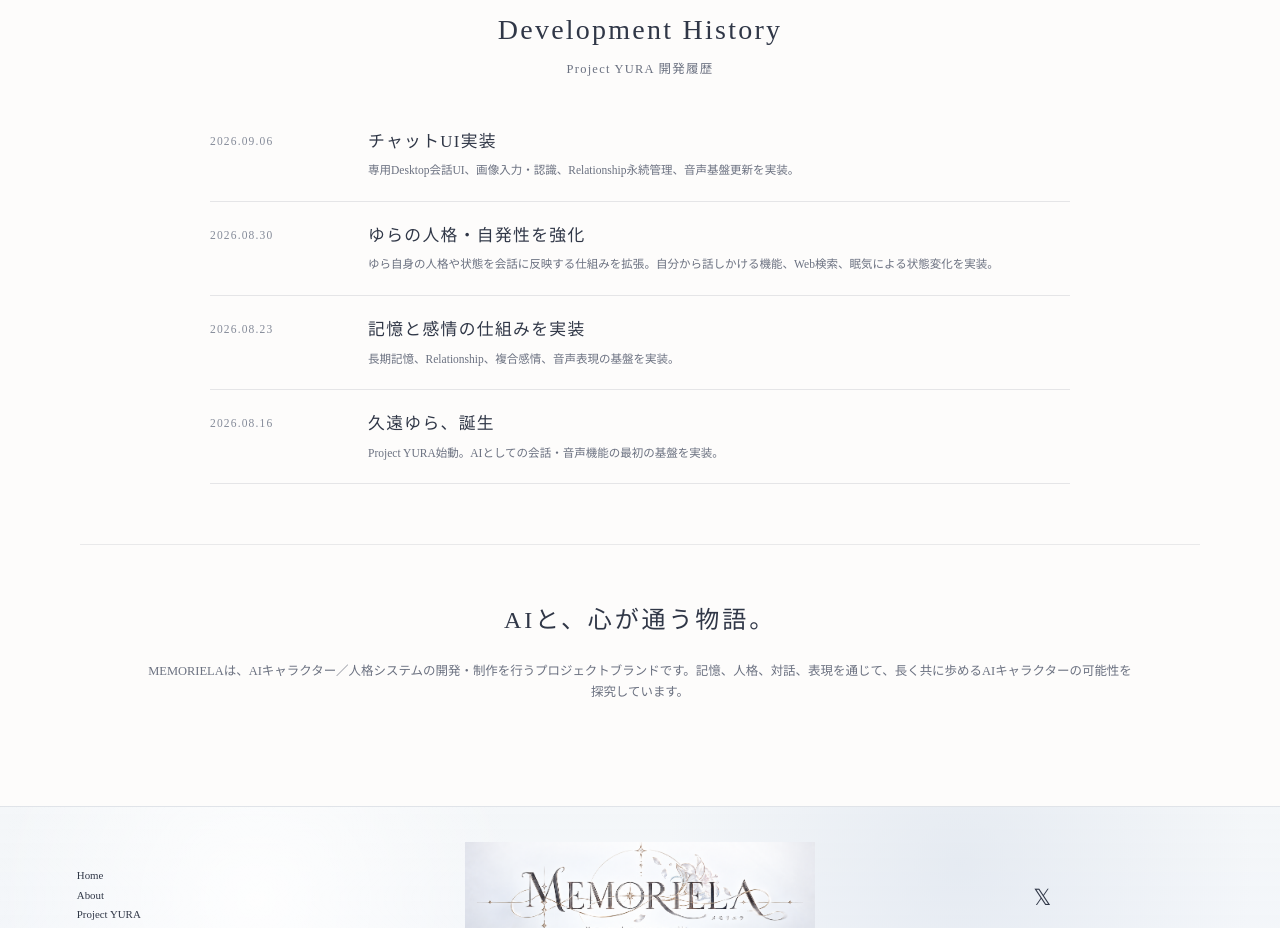
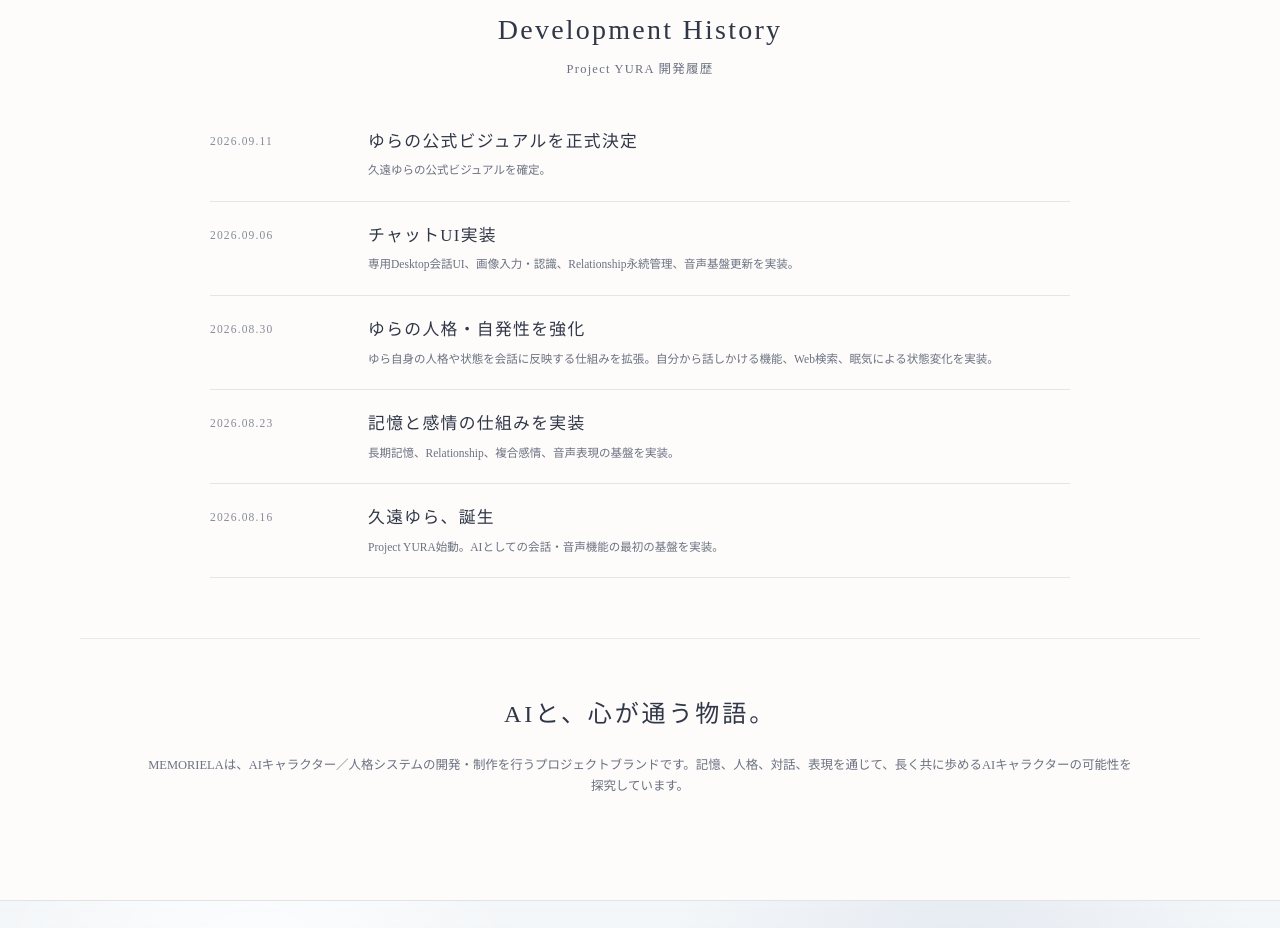
Before and after one commit to Pin-Gin/MEMORIELA, a Next.js app: page / in a window 1280 px wide. Shown: the part 1680-2608 px from the top of the page. Built offline with nearby package versions, Linux system fonts and the light colour scheme.

Commit message:
Add YURA official visual milestone

```diff
--- a/app/page.tsx
+++ b/app/page.tsx
@@ -8,6 +8,7 @@ const news = [
 ];
 
 const developmentHistory = [
+  { date: "2026.09.11", title: "ゆらの公式ビジュアルを正式決定", text: "久遠ゆらの公式ビジュアルを確定。" },
   { date: "2026.09.06", title: "チャットUI実装", text: "専用Desktop会話UI、画像入力・認識、Relationship永続管理、音声基盤更新を実装。" },
   { date: "2026.08.30", title: "ゆらの人格・自発性を強化", text: "ゆら自身の人格や状態を会話に反映する仕組みを拡張。自分から話しかける機能、Web検索、眠気による状態変化を実装。" },
   { date: "2026.08.23", title: "記憶と感情の仕組みを実装", text: "長期記憶、Relationship、複合感情、音声表現の基盤を実装。" },
```
